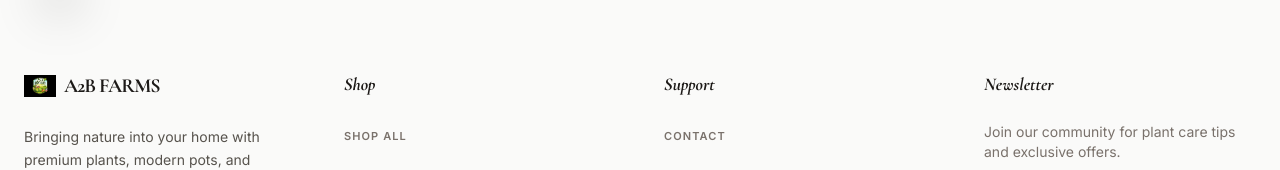
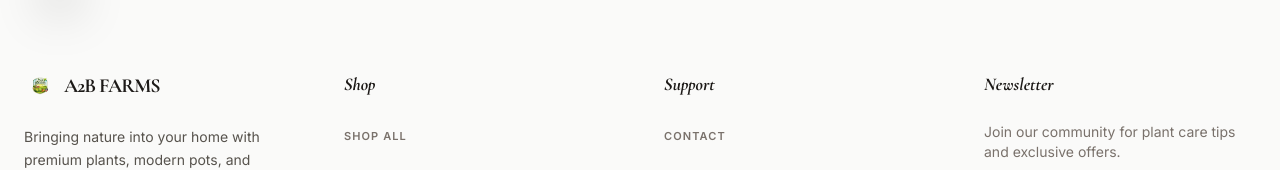
Before and after one commit to rajdeepadhikari1/a2b-farms, a React (Vite) app: page /login in a window 1280 px wide. Shown: the part 770-940 px from the top of the page. Built offline with nearby package versions, Linux system fonts and the light colour scheme; no server answers; a web font is replaced by a local one.

Commit message:
Fix: Add Firebase fallback config for Vercel deployment

```diff
--- a/src/components/Footer.tsx
+++ b/src/components/Footer.tsx
@@ -11,7 +11,7 @@
         <div className="grid grid-cols-1 md:grid-cols-2 lg:grid-cols-4 gap-12 mb-16">
           <div className="space-y-6">
             <Link to="/" className="flex items-center gap-2">
-              <img src="/logo_a2b.jpeg" alt="A2B Farms" className="w-8 h-8 object-contain" referrerPolicy="no-referrer" />
+              <img src="/logo.png" alt="A2B Farms" className="w-8 h-8 object-contain" referrerPolicy="no-referrer" />
               <span className="text-xl font-bold tracking-tighter text-stone-900 font-serif">A2B FARMS</span>
             </Link>
             <p className="text-stone-600 text-sm leading-relaxed max-w-xs">
```
Also changed, not shown: logo.png (added), logo_a2b.jpeg (deleted).
